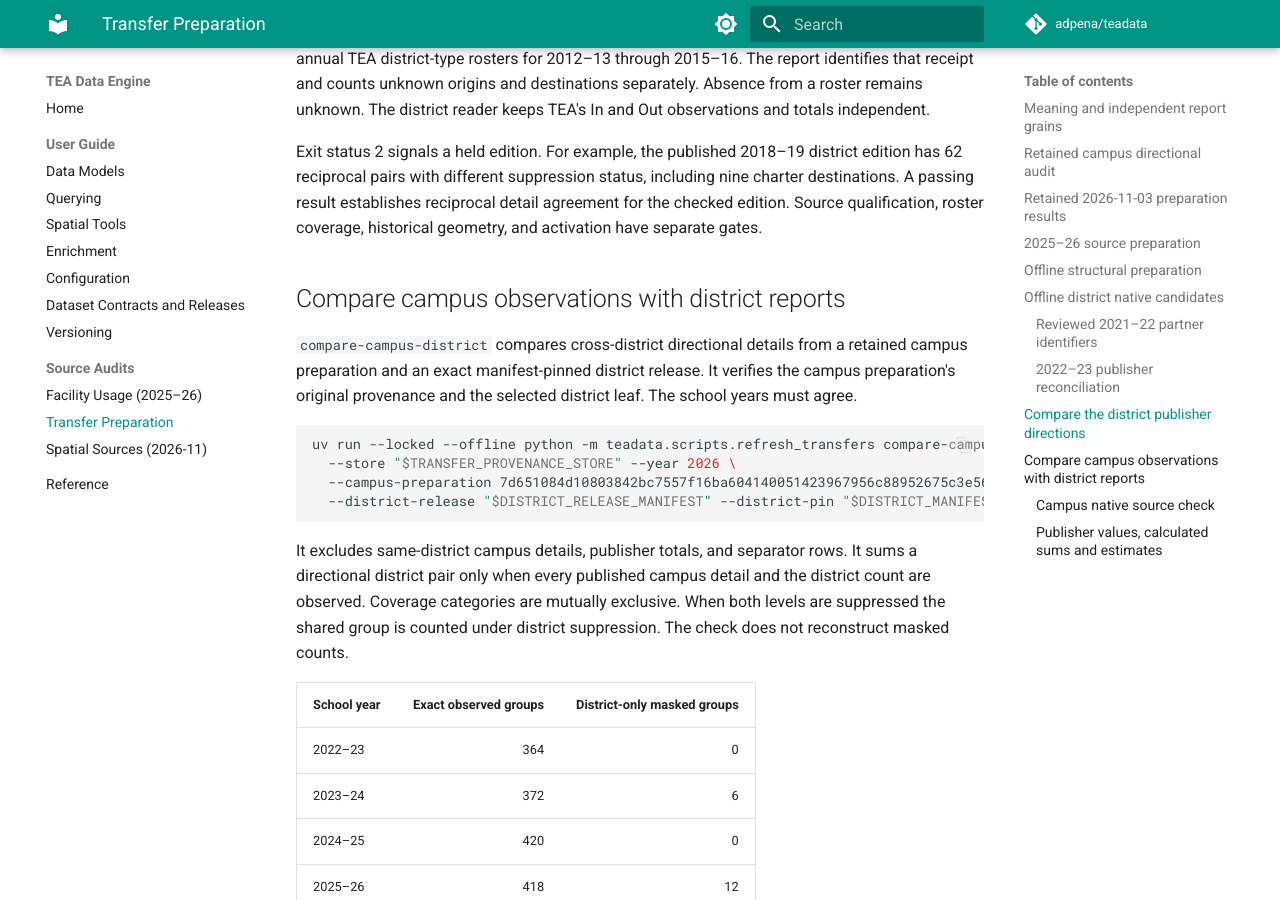
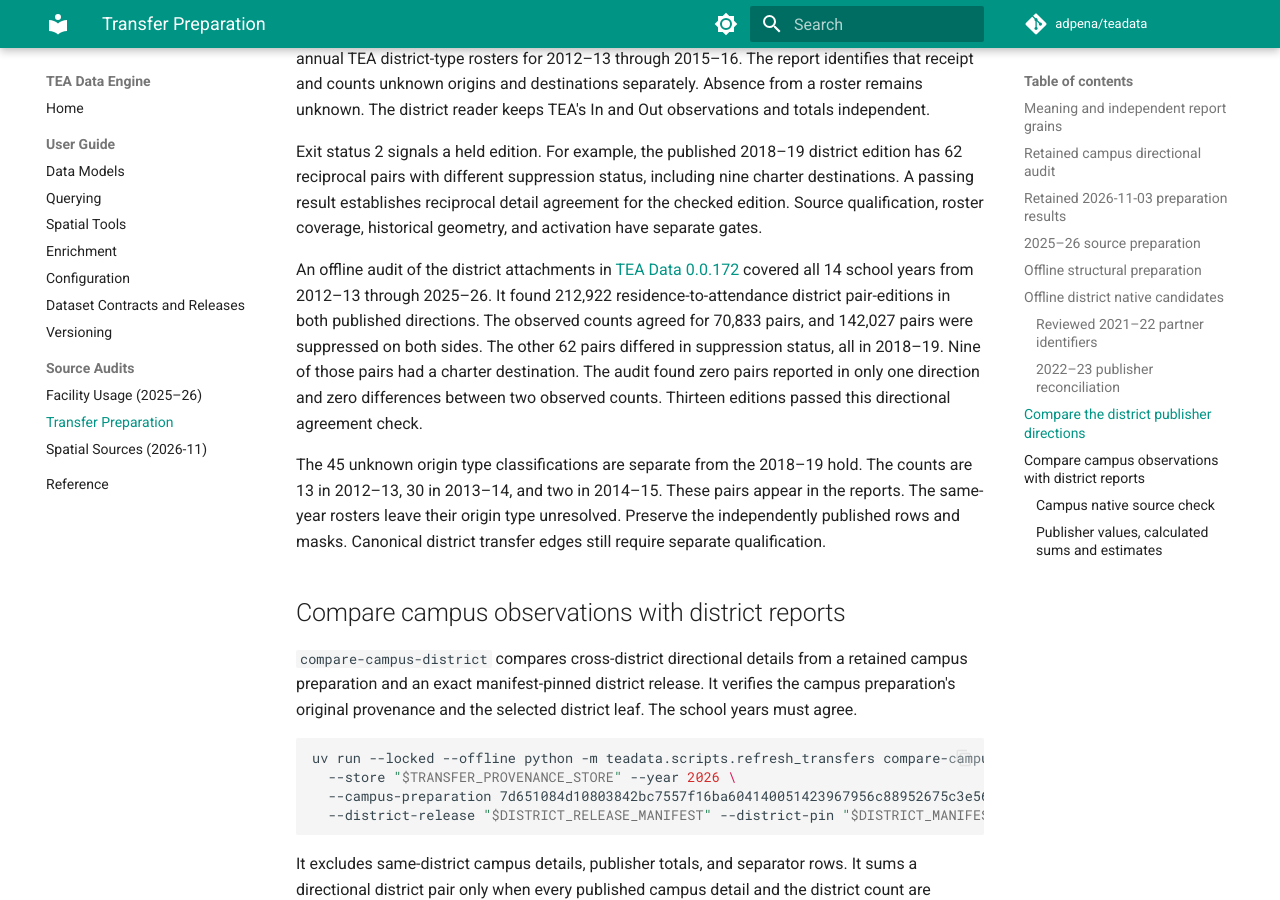
Before and after one commit to adpena/teadata, an MkDocs documentation site: the page built from docs/transfer-sources.md, in a window 1280 px wide and 900 px high, scrolled down 11234 px. Built offline with MkDocs 1.6.1 and Material for MkDocs 9.7.7, drawn with Linux system fonts in a browser that asks for light colours; comment, search, counter and statistics services are not loaded.

Commit message:
Document district transfer direction agreement across editions

```diff
--- a/docs/transfer-sources.md
+++ b/docs/transfer-sources.md
@@ -537,6 +537,22 @@ including nine charter destinations. A passing result establishes reciprocal
 detail agreement for the checked edition. Source qualification, roster
 coverage, historical geometry, and activation have separate gates.
 
+An offline audit of the district attachments in
+[TEA Data 0.0.172](https://github.com/adpena/teadata/releases/tag/v0.0.172)
+covered all 14 school years from 2012–13 through 2025–26. It found 212,922
+residence-to-attendance district pair-editions in both published directions.
+The observed counts agreed for 70,833 pairs, and 142,027 pairs were suppressed
+on both sides. The other 62 pairs differed in suppression status, all in
+2018–19. Nine of those pairs had a charter destination. The audit found
+zero pairs reported in only one direction and zero differences between two
+observed counts. Thirteen editions passed this directional agreement check.
+
+The 45 unknown origin type classifications are separate from the 2018–19
+hold. The counts are 13 in 2012–13, 30 in 2013–14, and two in 2014–15.
+These pairs appear in the reports. The same-year rosters leave their origin
+type unresolved. Preserve the independently published rows and masks.
+Canonical district transfer edges still require separate qualification.
+
 ## Compare campus observations with district reports
 
 `compare-campus-district` compares cross-district directional details from a
```
